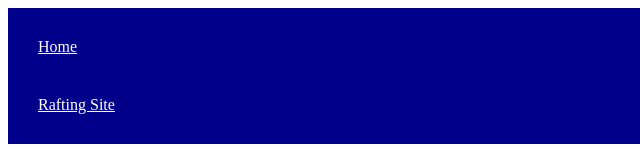
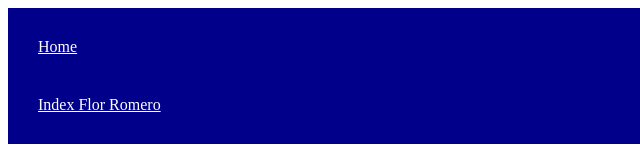
Before and after one commit to Florestherr/wdd130, a plain HTML site: page index.html in a window 1280 px wide. Shown: the top 162 px of the page, 0-640 px from the left. Drawn offline with Linux system fonts and the light colour scheme.

Commit message:
FlorColombia

```diff
--- a/index.html
+++ b/index.html
@@ -15,7 +15,7 @@
     <header>
         <nav>
             <a href="#">Home</a>
-            <a href="wwr/">Rafting Site</a>
+            <a href="wwr/">Index Flor Romero</a>
         </nav>
     </header>
     <main>
```
